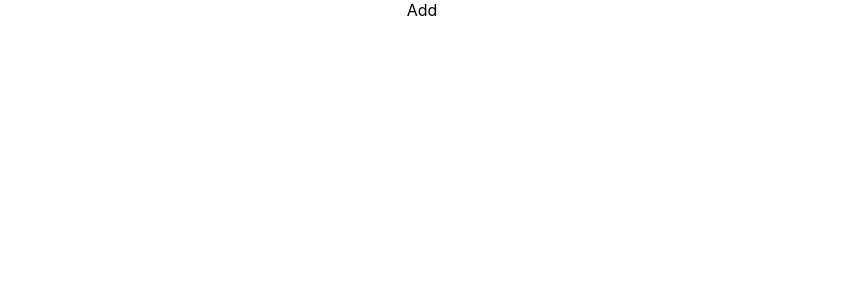
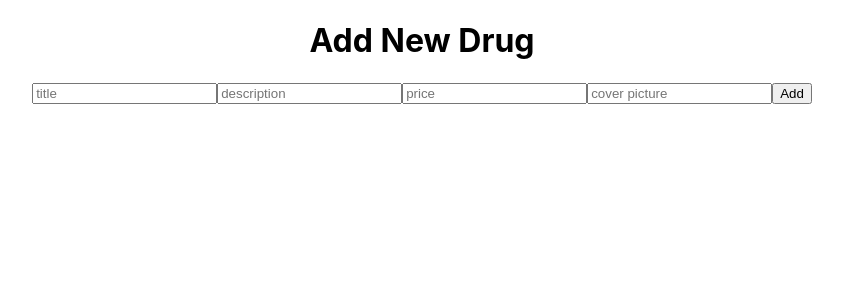
Before and after one commit to VolodymyrBlyntsov/PharmacyAS, a React (Create React App) app in the folder client/: page /add in a window 1280 px wide. Shown: the top 300 px of the page, without its empty margins (218-1061 px from the left). Built offline with nearby package versions, Linux system fonts and the light colour scheme; the HTML template or start-up script is replaced by a standard one.

Commit message:
PharmacyAS
* Implementation of the functionality of adding new data to the automated system (from the client side to the server side and from the server to the database).

```diff
--- a/client/src/pages/Add.jsx
+++ b/client/src/pages/Add.jsx
@@ -1,8 +1,41 @@
-import React from 'react'
+import React, { useState } from 'react'
+import axios from 'axios'
+import { useNavigate } from 'react-router-dom'
 
 const Add = () => {
+
+  const [input, setInput] = useState({
+    title: "",
+    desc: "",
+    price: null,
+    cover: ""
+  })
+
+  const navigate = useNavigate()
+
+  const handleChange = (e) => {
+    setInput(prev => ({...prev, [e.target.name]: e.target.value}))
+  }
+
+  const handleClick = async (e) => {
+    e.preventDefault()
+    try {
+      await axios.post("http://localhost:8800/drugs", input)
+      navigate("/")
+    } catch (error) {
+      console.log(error)
+    }
+  }
+
   return (
-    <div>Add</div>
+    <div className='form'>
+      <h1>Add New Drug</h1>
+      <input type="text" placeholder='title' onChange={handleChange} name='title' />
+      <input type="text" placeholder='description' onChange={handleChange} name='desc' />
+      <input type="number`" placeholder='price' onChange={handleChange} name='price' />
+      <input type="text" placeholder='cover picture' onChange={handleChange} name='cover'/>
+      <button onClick={handleClick}>Add</button>
+    </div>
   )
 }
 
--- a/client/src/pages/Drugs.jsx
+++ b/client/src/pages/Drugs.jsx
@@ -1,5 +1,6 @@
 import React, { useEffect, useState } from 'react';
 import axios from "axios";
+import { Link } from 'react-router-dom';
 
 const Drugs = () => {
     const [drugs, setDrugs] = useState([])
@@ -30,6 +31,11 @@ const Drugs = () => {
                     </div>
                 ))}
             </div>
+            <button>
+                <Link to="/add">
+                    Add New Drug
+                </Link>
+            </button>
         </div>
     )
 }
```
